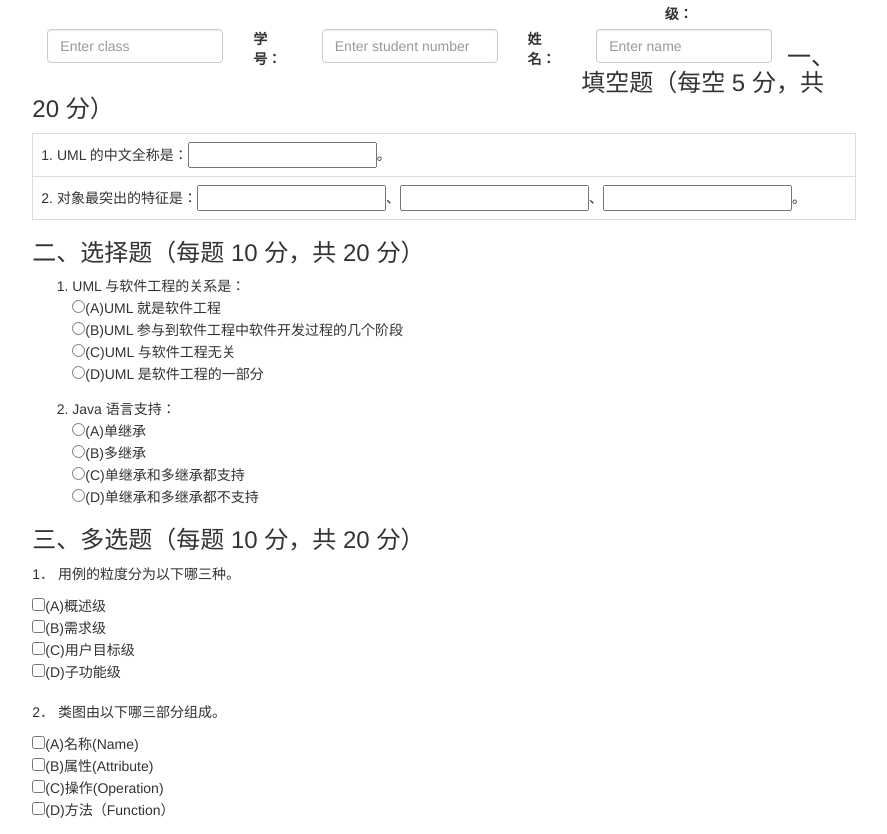
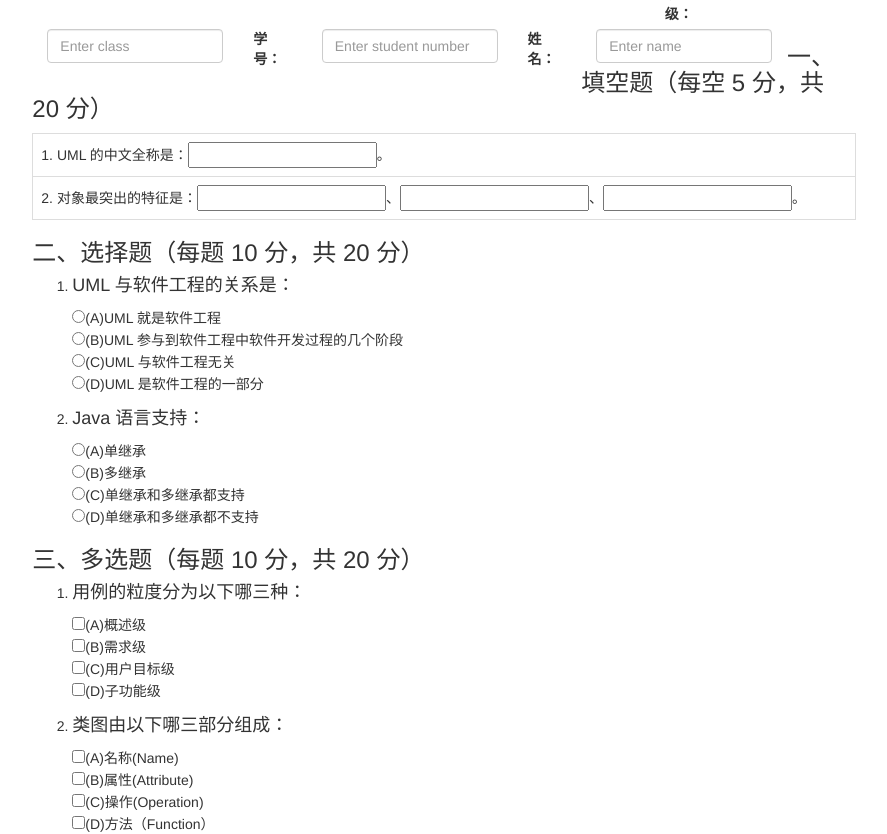
Before and after one commit to ranyang525/html_and_dom, a plain HTML site: page index.html in a window 1280 px wide. Shown: the part 126-960 px from the top of the page, without its empty margins (196-1083 px from the left). Drawn offline with Linux system fonts and the light colour scheme.

Commit message:
modify the layout for multipe

```diff
--- a/index.html
+++ b/index.html
@@ -52,14 +52,14 @@
           <h3>二、选择题（每题 10 分，共 20 分）</h3>
           <ol>
             <li><div class="form-group">
-              UML 与软件工程的关系是：<br>
+              <h4>UML 与软件工程的关系是：</h4>
               <input type="radio" name="2_1" value="A" />(A)UML 就是软件工程<br>
               <input type="radio" name="2_1" value="B" />(B)UML 参与到软件工程中软件开发过程的几个阶段<br>
               <input type="radio" name="2_1" value="C" />(C)UML 与软件工程无关<br>
               <input type="radio" name="2_1" value="D" />(D)UML 是软件工程的一部分
             </div></li>
             <li><div class="form-group">
-              Java 语言支持：<br>
+              <h4>Java 语言支持：</h4>
               <input type="radio" name="2_2" value="A" />(A)单继承<br/>
               <input type="radio" name="2_2" value="B" />(B)多继承<br/>
               <input type="radio" name="2_2" value="C" />(C)单继承和多继承都支持<br/>
@@ -67,16 +67,22 @@
             </div></li>
           </ol>
       <h3>三、多选题（每题 10 分，共 20 分）</h3>
-      <p>1． 用例的粒度分为以下哪三种。</p>
+      <ol>
+        <li><div class="form-group">
+          <h4>用例的粒度分为以下哪三种：</h4>
           <input type="checkbox" name="3_1" value="A">(A)概述级<br/>
           <input type="checkbox" name="3_1" value="B">(B)需求级<br/>
           <input type="checkbox" name="3_1" value="C">(C)用户目标级<br/>
-      <input type="checkbox" name="3_1" value="D">(D)子功能级<br/><br/>
-      <p>2． 类图由以下哪三部分组成。</p>
+          <input type="checkbox" name="3_1" value="D">(D)子功能级
+        </div></li>
+        <li><div class="form-group">
+          <h4>类图由以下哪三部分组成：</h4>
           <input type="checkbox" name="3_2" value="A">(A)名称(Name)<br/>
           <input type="checkbox" name="3_2" value="B">(B)属性(Attribute)<br/>
           <input type="checkbox" name="3_2" value="C">(C)操作(Operation)<br/>
-      <input type="checkbox" name="3_2" value="D">(D)方法（Function）<br/><br/>
+          <input type="checkbox" name="3_2" value="D">(D)方法（Function）
+        </div></li>
+      </ol>
       <h3>四、判断题（每题 10 分，共 20 分）</h3>
       1． 用例图只是用于和客户交流和沟通的，用于确定需求。Yes<input type="radio" name="4_1" value="yes" />
                                                 No<input type="radio" name="4_1" value="no" /><br/>
```
Lines whose indentation alone changed are shown as unchanged.
